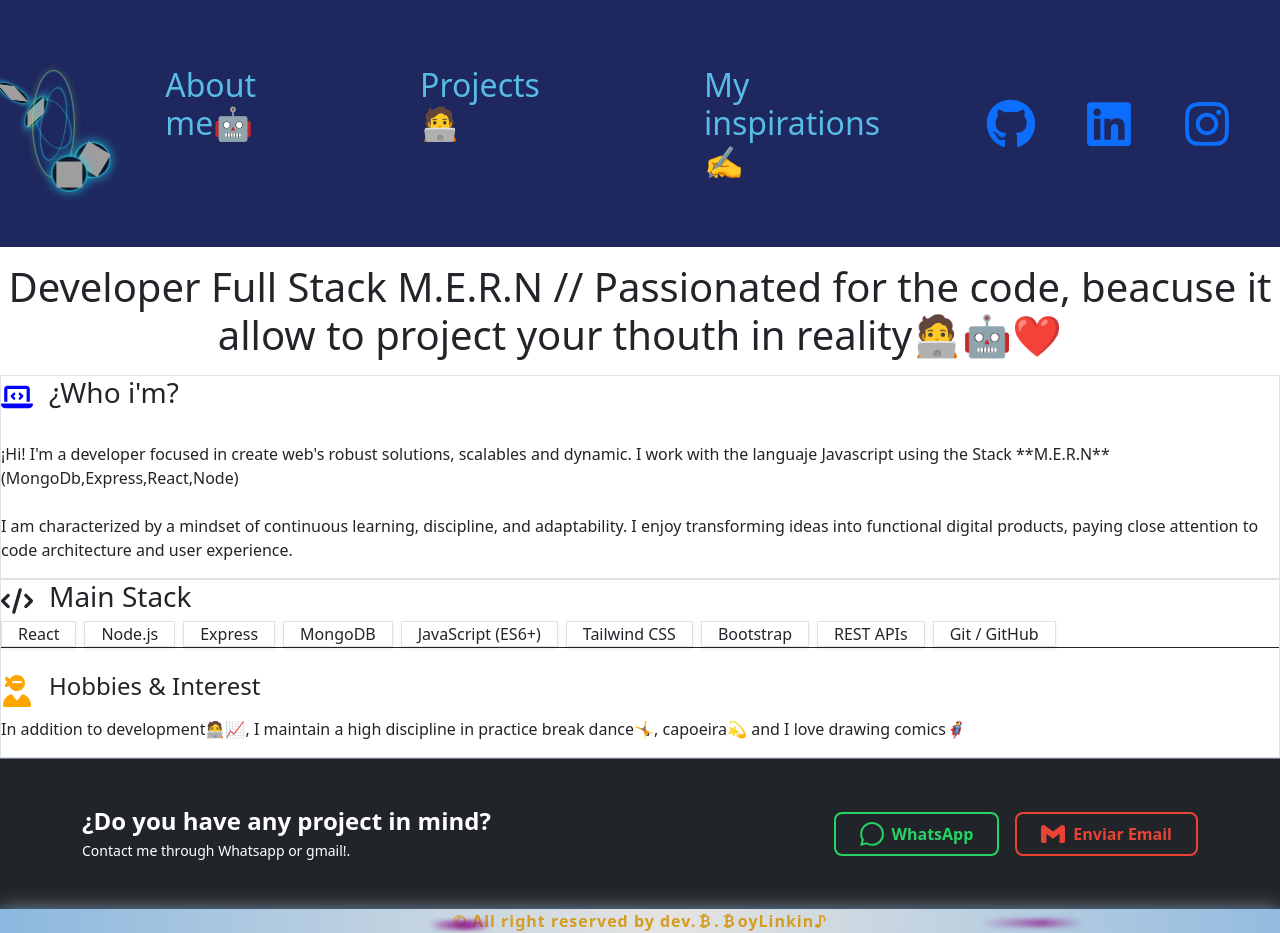
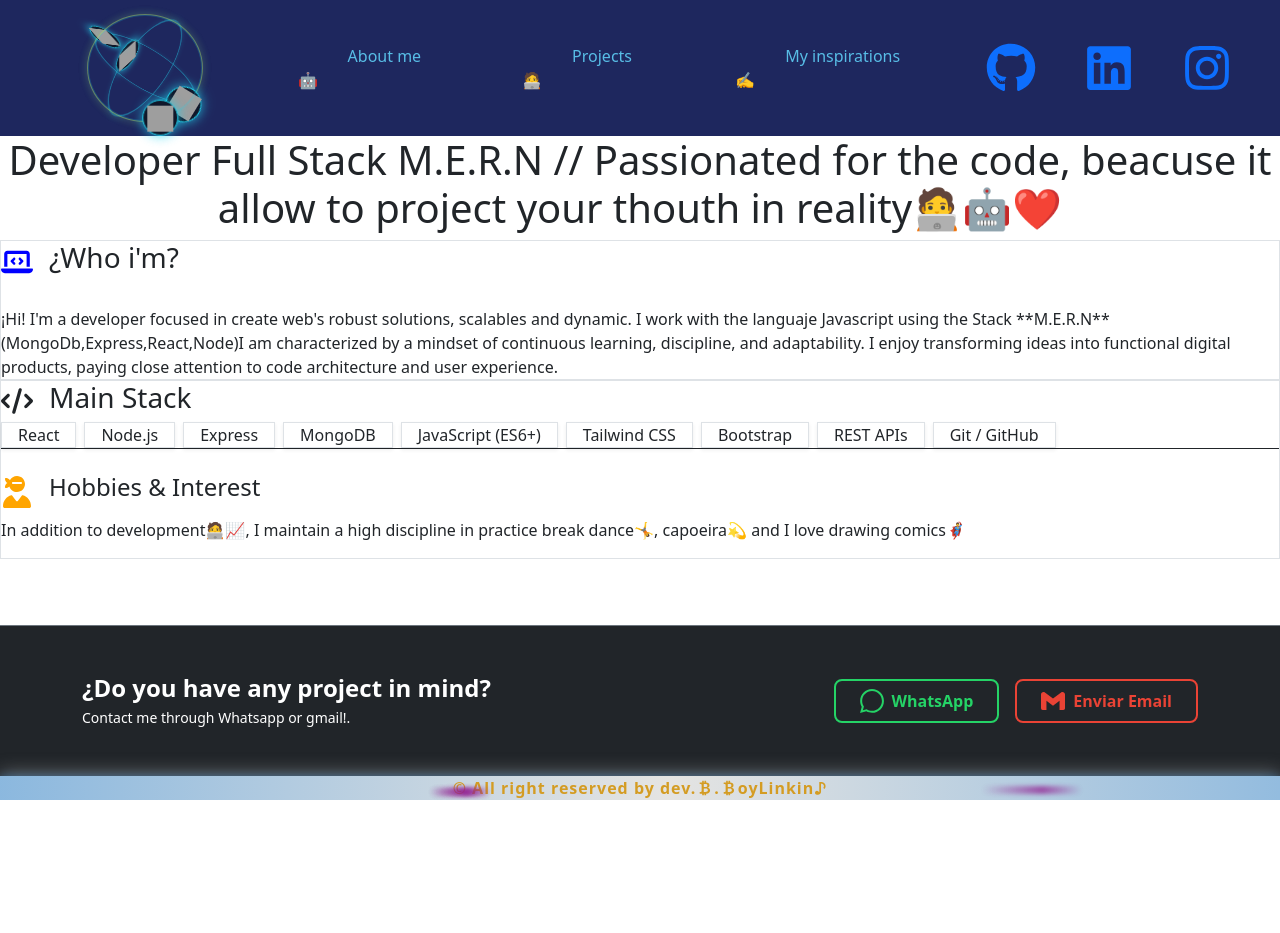
Before and after one commit to Pablo-German-Jimenez/portfolio-proyect-with-style, a React (Vite) app: page /aboutme in a window 1280 px wide. After the commit the page ends 800 px from the top, so only its background shows below. Built offline with nearby package versions, Linux system fonts and the light colour scheme; grey boxes are pictures that could not be loaded.

Commit message:
giving style to collapse button yeeah

```diff
--- a/package.json
+++ b/package.json
@@ -4,7 +4,8 @@
   "version": "0.0.0",
   "type": "module",
   "scripts": {
-    "dev": "vite --host",
+    "dev": "vite",
+    "host":"vite --host",
     "build": "vite build",
     "lint": "eslint .",
     "preview": "vite preview"
--- a/src/components/hero/HeroCarousel.jsx
+++ b/src/components/hero/HeroCarousel.jsx
@@ -21,7 +21,7 @@ export const HeroCarousel = () => {
             <iframe
               title="codingAndbrekinghand"
               src="https://player.vimeo.com/video/1217515914?h=806a99754e?autoplay=1&loop=1&muted=1&background=1"
-              frameborder="0"
+              frameBorder="0"
               className="w-full h-full object-cover"
               allow="autoplay; fullscreen"
             ></iframe>
--- a/src/components/layout/ComponentNavBar.jsx
+++ b/src/components/layout/ComponentNavBar.jsx
@@ -5,22 +5,28 @@ import Navbar from "react-bootstrap/Navbar";
 import { Link } from "react-router-dom";
 import "../../NavBarComponents.css";
 import { FaGithub, FaLinkedin, FaInstagram } from "react-icons/fa6";
+import {useState} from 'react'
+
 
 function NavBarComponent() {
+const [expanded,setExpanded] = useState(false);
+
+const closeMenu =()=>setExpanded(false)
+
   return (
-    <Navbar expand="lg" className="navBarPrime">
+    <Navbar expand="lg" className="navBarPrime" expanded={expanded} onToggle={(isExpanded)=>setExpanded(isExpanded)}>
       <ReactAtom />
       <Navbar.Toggle aria-controls="basic-navbar-nav" />
       <Navbar.Collapse id="basic-navbar-nav">
         <Nav className="me-auto gap-5">
-          <Nav.Link as={Link} to="aboutme">
-            <h2 className="linkNavBarText">About me🤖</h2>
+          <Nav.Link as={Link} to="aboutme" onClick={closeMenu}>
+            <span className="linkNavBarText">About me🤖</span>
           </Nav.Link>
-          <Nav.Link as={Link} to="projects">
-            <h2 className="linkNavBarText">Projects🧑‍💻</h2>
+          <Nav.Link as={Link} to="projects"  onClick={closeMenu}>
+            <span className="linkNavBarText">Projects🧑‍💻</span>
           </Nav.Link>
           <Nav.Link as={Link} to="my-inspirations">
-            <h2 className='linkNavBarText'>My inspirations✍️</h2>
+            <span className='linkNavBarText'  onClick={closeMenu}>My inspirations✍️</span>
           </Nav.Link>
         </Nav>
         <div className="d-flex  gap-5 social-group mx-5">
--- a/src/components/pages/AboutMe.jsx
+++ b/src/components/pages/AboutMe.jsx
@@ -6,9 +6,9 @@ const AboutMe = () => {
     <section className="max-w-6xl mx-auto px-6 py-12 text-slate-100">
 
       <div className="text-center mb-12">
-        <p className=" mt-3 text-lg max-w-2xl mx-auto font-mono ">
+        <span className=" mt-3 text-lg max-w-2xl mx-auto font-mono ">
           <h1 className="">Developer Full Stack M.E.R.N // Passionated for the code, beacuse it allow to project your thouth in reality🧑‍💻🤖❤️</h1>
-        </p>
+        </span>
       </div>
 
       <div className="grid grid-cols-1 md:grid-cols-2 gap-8 items-center">
@@ -18,12 +18,12 @@ const AboutMe = () => {
             <FaLaptopCode size={32} color="blue"/>
             <h3 className="text-2xl font-bold text-slate-100">¿Who i'm?</h3>
           </div>
-          <p className="text-slate-300 leading-relaxed mb-4">
+          <span className="text-slate-300 leading-relaxed mb-4">
            ¡Hi! I'm a developer focused in create web's robust solutions, scalables and dynamic. I work with the languaje Javascript using the Stack **M.E.R.N**(MongoDb,Express,React,Node)
-          </p>
-          <p className="text-slate-300 leading-relaxed">
+          </span>
+          <span className="text-slate-300 leading-relaxed">
           I am characterized by a mindset of continuous learning, discipline, and adaptability. I enjoy transforming ideas into functional digital products, paying close attention to code architecture and user experience.
-          </p>
+          </span>
         </div>
         <div className="bg-slate-900/60 border border-slate-800 rounded-2xl p-8 shadow-xl backdrop-blur-sm space-y-6">
           <div className="flex items-center gap-3 text-blue-400 text-2xl">
```
Also changed, not shown: src/NavBarComponents.css (+19 -0 lines).
